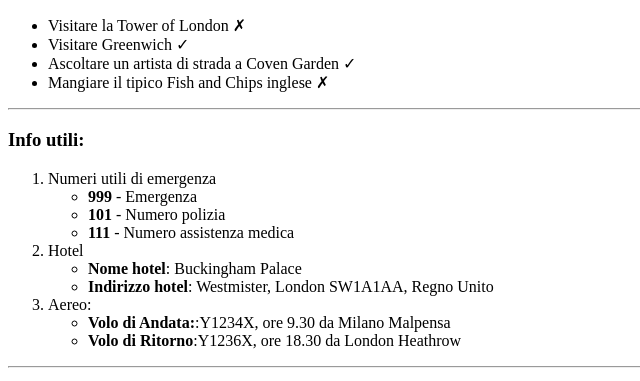
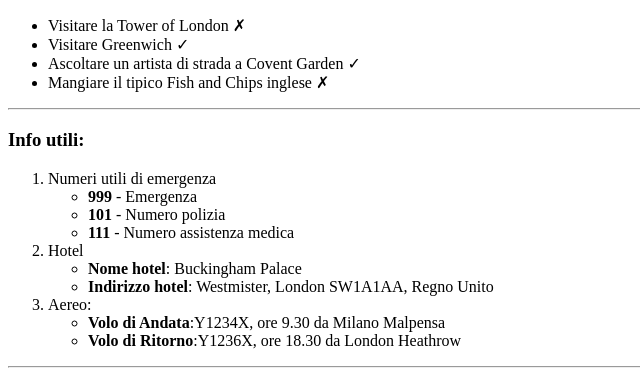
Before and after one commit to PalumboAndrea/html-london-trip, a plain HTML site: page index.html in a window 1280 px wide. Shown: the part 340-721 px from the top of the page, 0-640 px from the left. Drawn offline with Linux system fonts and the light colour scheme.

Commit message:
some text's changes and final revision

```diff
--- a/index.html
+++ b/index.html
@@ -7,6 +7,9 @@
     <title>Document</title>
 </head>
 <body>
+
+    <!-- Header with title and images -->
+
     <header>
         <h1>
             Il mio Viaggio a Londra
@@ -106,7 +109,7 @@
                     Visitare Greenwich &#10003
                 </li>
                 <li>
-                    Ascoltare un artista di strada a Coven Garden &#10003
+                    Ascoltare un artista di strada a Covent Garden &#10003
                 </li>
                 <li>
                     Mangiare il tipico Fish and Chips inglese &#10007
@@ -154,7 +157,7 @@
                     </li>
                         <ul>
                             <li>
-                                <strong>Volo di Andata:</strong>:Y1234X, ore 9.30 da Milano Malpensa
+                                <strong>Volo di Andata</strong>:Y1234X, ore 9.30 da Milano Malpensa
                             </li>
                             <li>
                                 <strong>Volo di Ritorno</strong>:Y1236X, ore 18.30 da London Heathrow
@@ -177,6 +180,5 @@
         </section>
 
     </main>
-
 </body>
 </html>
```
